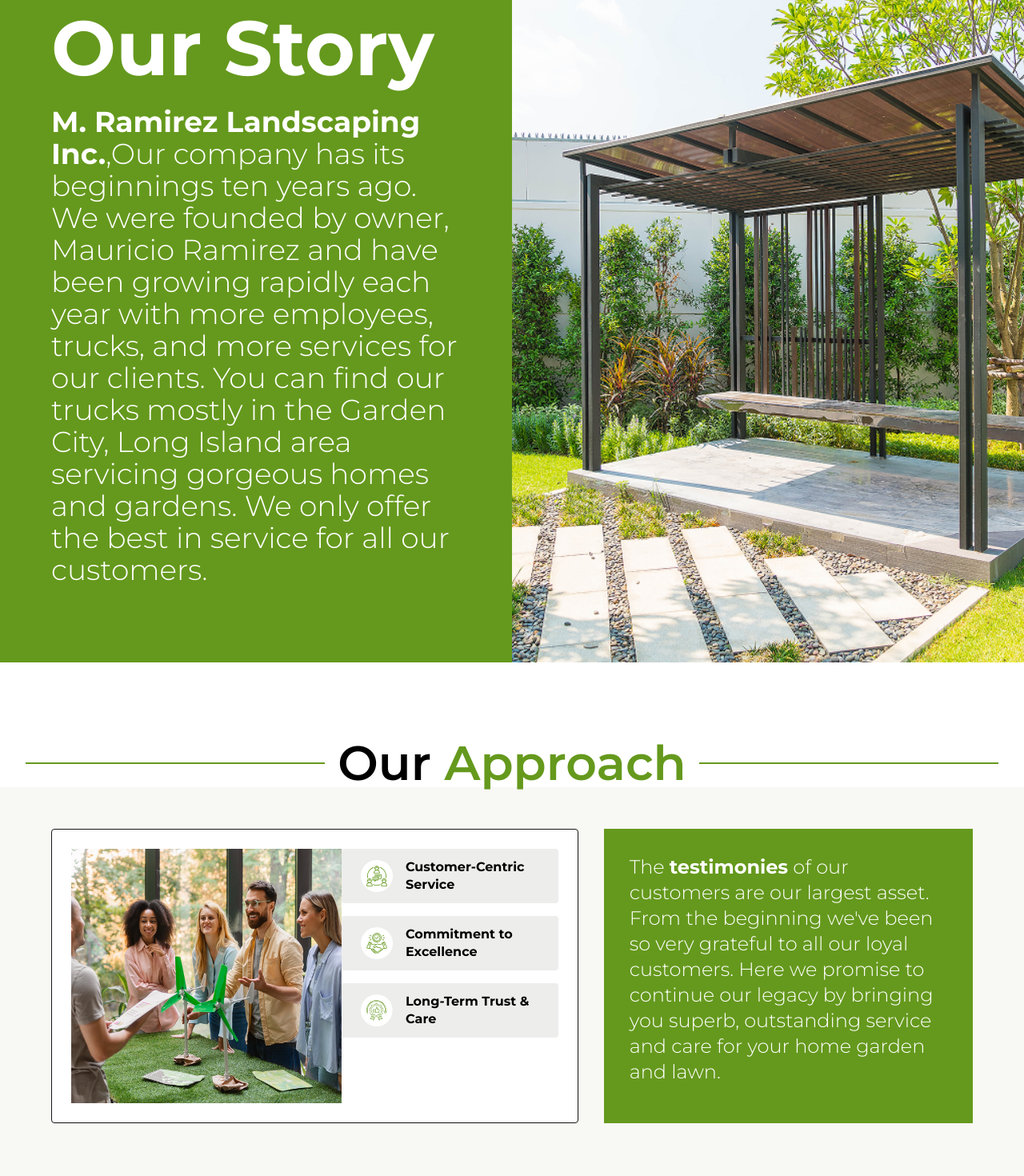
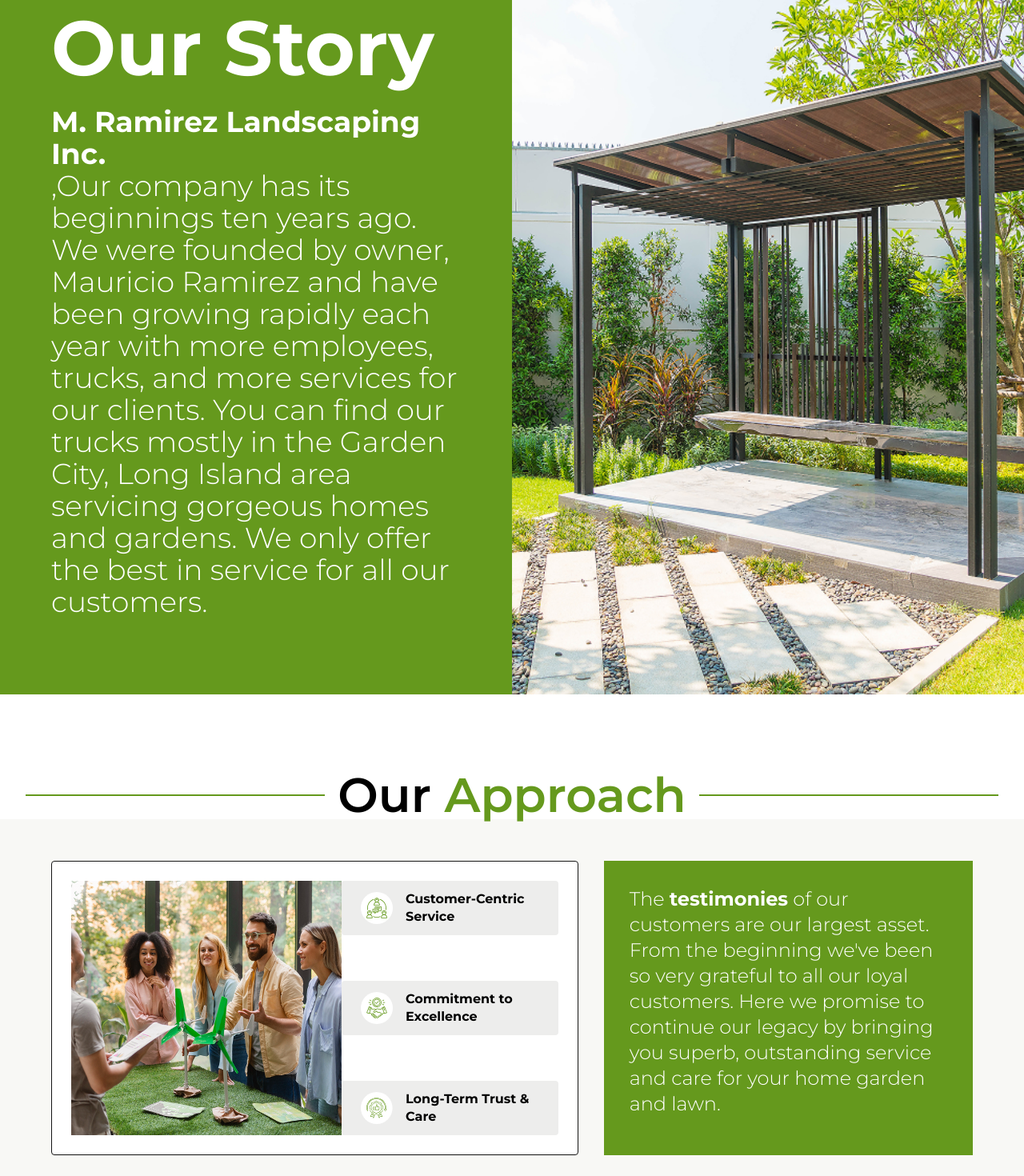
Before and after one commit to farjad-khalil/remirez-check, a Next.js app: page /about in a window 1280 px wide. Shown: the part 840-2310 px from the top of the page at 80% size. Built offline with nearby package versions, Linux system fonts and the light colour scheme.

Commit message:
Animation: Contact Page

```diff
--- a/src/components/aboutus/contact.tsx
+++ b/src/components/aboutus/contact.tsx
@@ -1,10 +1,30 @@
+"use client"
 import React from 'react'
+import { motion } from 'framer-motion'
 import { ButtonGreenBright, ButtonWhite } from '../Button/button'
 import { contactus_data } from '@/constants/constants'
 
+const containerVariants = {
+  hidden: { opacity: 0, y: 50 },
+  visible: {
+    opacity: 1,
+    y: 0,
+    transition: {
+      duration: 0.6,
+      ease: 'easeOut',
+      staggerChildren: 0.2,
+    },
+  },
+}
+
+const itemVariants = {
+  hidden: { opacity: 0, y: 20 },
+  visible: { opacity: 1, y: 0 },
+}
+
 export default function Contact() {
   return (
-    <section className="relative py-16 text-white">
+    <section className="relative py-16 text-white overflow-hidden">
       <div
         className="absolute inset-0 bg-black opacity-95 "
         style={{
@@ -13,18 +33,36 @@ export default function Contact() {
           backgroundPosition: 'center bottom',
         }}
       ></div>
-      <div className="container mx-auto px-4 max-md:px-7  relative z-10 text-center">
-        <h2 className="text-4xl max-sm:text-2xl font-bold mb-4">
+
+      <motion.div
+        className="container mx-auto px-4 max-md:px-7 relative z-10 text-center"
+        variants={containerVariants}
+        initial="hidden"
+        whileInView="visible"
+        viewport={{ once: true, amount: 0.3 }}
+      >
+        <motion.h2
+          className="text-4xl max-sm:text-2xl font-bold mb-4"
+          variants={itemVariants}
+        >
           Elevate Your <span className="text-BrightGreen">Green Space!</span>
-        </h2>
-        <p className="max-w-2xl mx-auto mb-8 font-semibold">{contactus_data}</p>
-        <div className="flex flex-col sm:flex-row justify-center gap-4 items-center">
+        </motion.h2>
+
+        <motion.p
+          className="max-w-2xl mx-auto mb-8 font-semibold"
+          variants={itemVariants}
+        >
+          {contactus_data}
+        </motion.p>
+
+        <motion.div
+          className="flex flex-col sm:flex-row justify-center gap-4 items-center"
+          variants={itemVariants}
+        >
           <ButtonWhite text={'Contact Us'} to="/contact" />
-
-          {/* Outlined Button - Becomes Filled on Hover */}
           <ButtonGreenBright text={'Call us'} to={'tel:(516) 270-7024'} />
-        </div>
-      </div>
+        </motion.div>
+      </motion.div>
     </section>
   )
 }
--- a/src/components/aboutus/ourapproach.jsx
+++ b/src/components/aboutus/ourapproach.jsx
@@ -1,3 +1,5 @@
+"use client"
+import {motion} from 'framer-motion'
 import React from 'react'
 import Image from 'next/image'
 import { DividerCenter } from '../Divider/divider'
@@ -19,7 +21,7 @@ export default function OurApproach() {
                 priority
               />
 
-              <div className="space-y-4 max-md:pt-10 flex flex-col">
+              <div className="space-y-4 max-md:pt-10 flex flex-col justify-between">
                 {[
                   { icon: '/assets/aboutus/Frame.svg', text: 'Customer-Centric Service' },
                   { icon: '/assets/aboutus/Frame-1.svg', text: 'Commitment to Excellence' },
@@ -47,10 +49,17 @@ export default function OurApproach() {
 
             <div className="bg-neonGreen p-8 text-white md:col-span-5 flex items-center">
               <h3 className="mb-4 text-2xl montserrat-light ">
-                The <span className="font-bold">testimonies</span> of our customers are our largest
-                asset. From the beginning we&apos;ve been so very grateful to all our loyal
-                customers. Here we promise to continue our legacy by bringing you superb,
-                outstanding service and care for your home garden and lawn.
+                <motion.div
+                  initial={{ opacity: 0, y: 40 }}
+                  whileInView={{ opacity: 1, y: 0 }}
+                  transition={{ duration: 0.6, ease: 'easeOut' }}
+                  viewport={{ once: true }}
+                >
+                  The <span className="font-bold">testimonies</span> of our customers are our
+                  largest asset. From the beginning we&apos;ve been so very grateful to all our
+                  loyal customers. Here we promise to continue our legacy by bringing you superb,
+                  outstanding service and care for your home garden and lawn.
+                </motion.div>
               </h3>
             </div>
           </div>
--- a/src/components/aboutus/ourstory.jsx
+++ b/src/components/aboutus/ourstory.jsx
@@ -1,3 +1,6 @@
+'use client'
+
+import { motion } from 'framer-motion'
 import React from 'react'
 import Image from 'next/image'
 import { our_story_text } from '@/constants/constants'
@@ -8,15 +11,38 @@ export default function OurStory() {
         <div className=" ">
           <div className="grid md:grid-cols-2 ">
             <div className="bg-neonGreen p-8 text-white py-20 px-10 max-sm:py-9 max-sm:px-5  md:px-16 ">
-              <h2 className="md:text-8xl text-2xl font-bold mb-6">Our Story</h2>
+              <div className="md:text-8xl text-2xl font-bold mb-6">
+                <motion.div
+                  initial={{ opacity: 0, scale: 0.8 }}
+                  whileInView={{ opacity: 1, scale: 1 }}
+                  transition={{ duration: 0.6, ease: 'easeOut' }}
+                  viewport={{ once: true }}
+                >
+                  Our Story
+                </motion.div>
+              </div>
 
               <div className="mb-4">
                 <div className="">
                   <span className="md:text-4xl text-lg font-bold text-white mb-4">
-                    {our_story_text.heading}
+                    <motion.div
+                      initial={{ opacity: 0, scale: 0.8 }}
+                      whileInView={{ opacity: 1, scale: 1 }}
+                      transition={{ duration: 0.6, ease: 'easeOut' }}
+                      viewport={{ once: true }}
+                    >
+                      {our_story_text.heading}
+                    </motion.div>
                   </span>
                   <span className="md:text-4xl text-lg montserrat-light  text-white ">
-                    {our_story_text.description}
+                    <motion.div
+                      initial={{ opacity: 0, y: 40 }}
+                      whileInView={{ opacity: 1, y: 0 }}
+                      transition={{ duration: 0.6, ease: 'easeOut' }}
+                      viewport={{ once: true }}
+                    >
+                      {our_story_text.description}
+                    </motion.div>
                   </span>
                 </div>
               </div>
```
